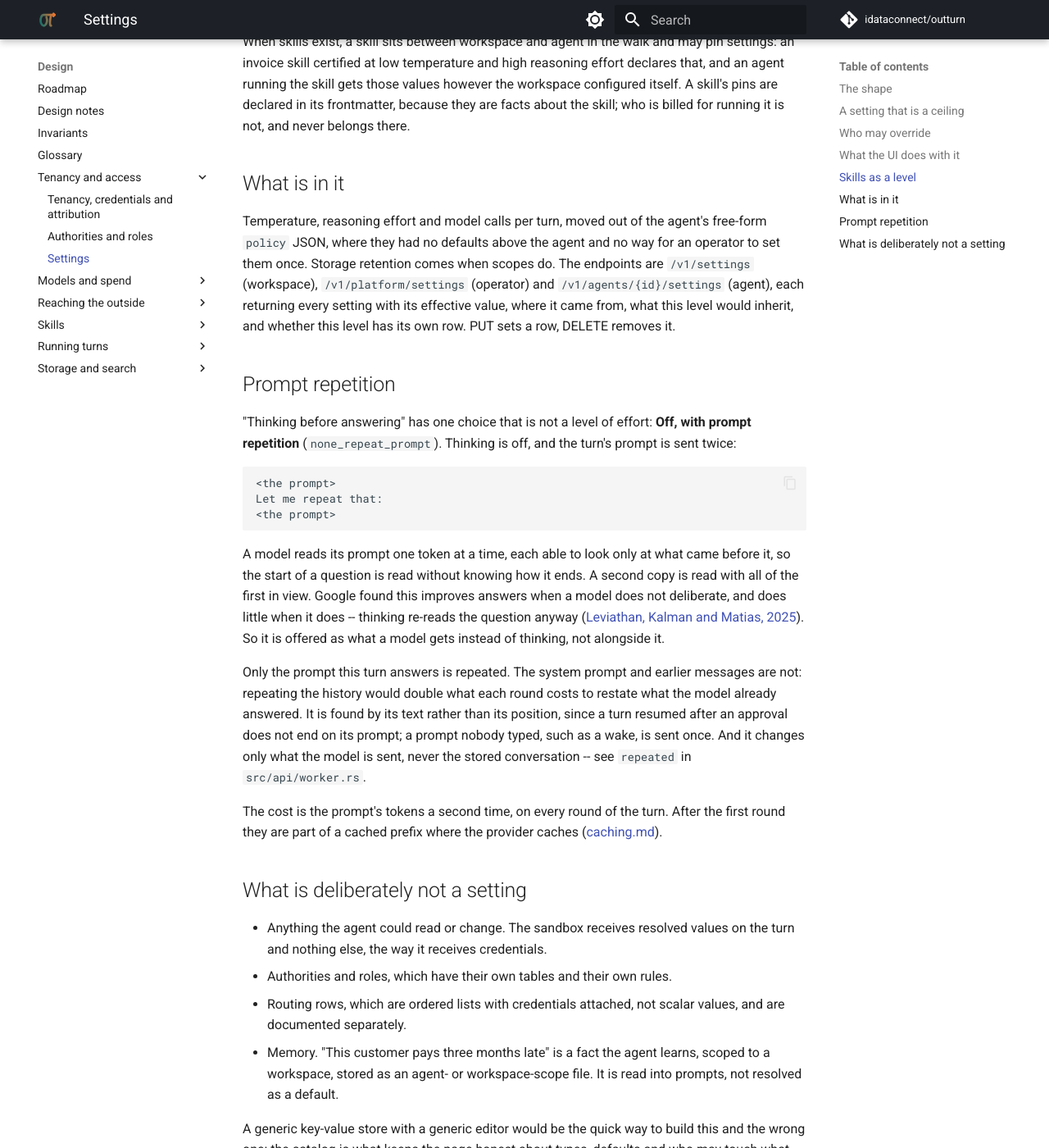
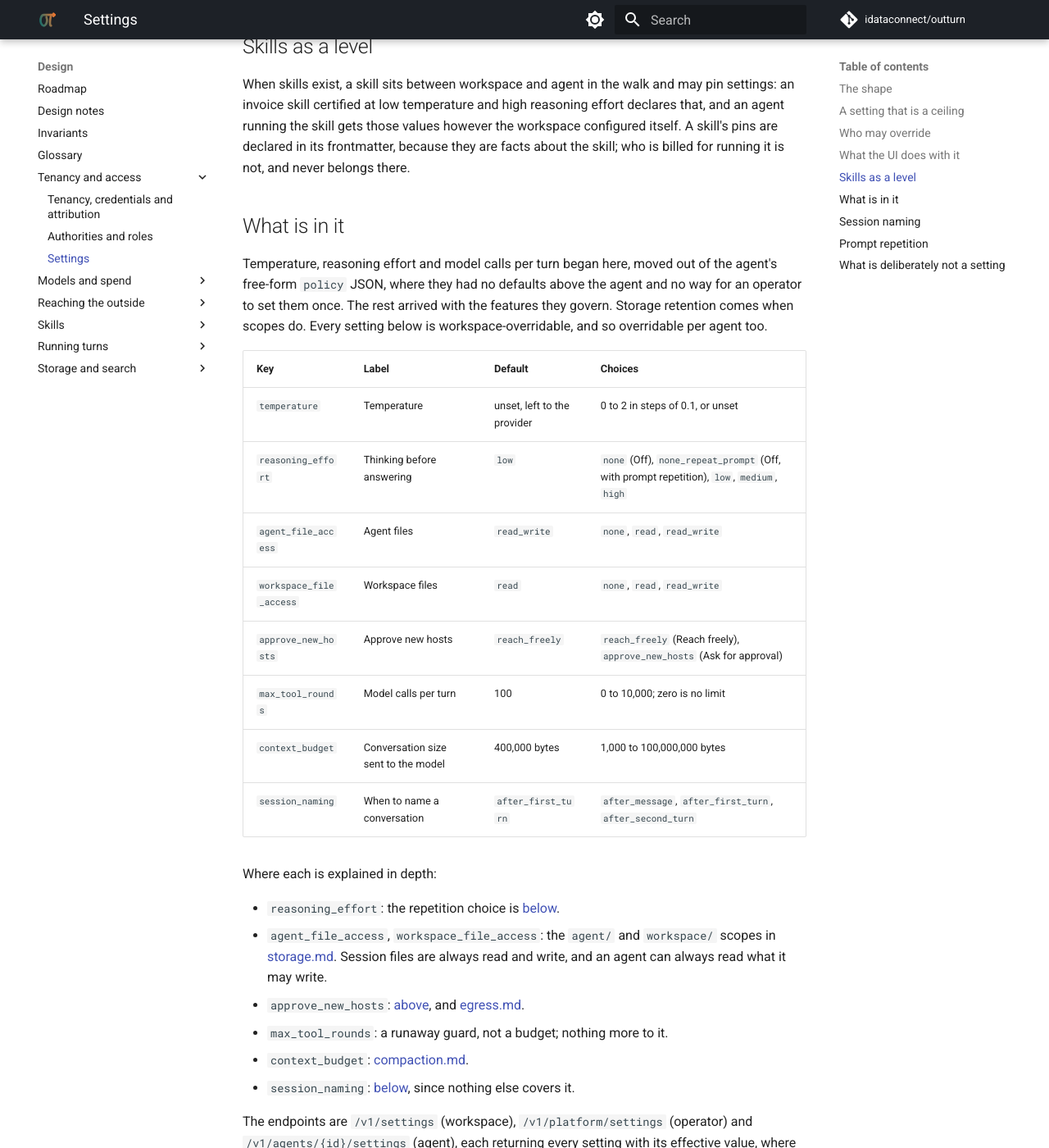
Before and after one commit to idataconnect/outturn, an MkDocs documentation site: the page built from docs/settings.md, in a window 1280 px wide and 1400 px high, scrolled down 1874 px. Shown: the whole window at 82% size. Built offline with MkDocs 1.6.1 and Material for MkDocs 9.7.7, drawn with Linux system fonts in a browser that asks for light colours; comment, search, counter and statistics services are not loaded; some of the changed text lies outside the part shown.

Commit message:
List every setting in the catalog in settings.md
The page named three settings when the catalog held eight, and
session_naming was documented nowhere. Each now has its key, label,
default and choices, with a link to the doc that explains it, and session
naming gets a section of its own.

Co-Authored-By: Claude Opus 5.5 <noreply@anthropic.com>

```diff
--- a/docs/settings.md
+++ b/docs/settings.md
@@ -3,8 +3,8 @@
 How defaults cascade from the operator to workspaces to agents, and who may
 change what. Built: the catalog is `src/api/settings/mod.rs`, the rows are
 `setting_overrides`, and the walk is `SettingsStore::resolve`, called once per
-turn in `prepare_turn`. The first three entries are temperature, reasoning
-effort and model calls per turn.
+turn in `prepare_turn`. It holds eight settings, listed under
+[What is in it](#what-is-in-it).
 
 ## The shape
 
@@ -50,7 +50,9 @@ Part of the catalog, not of the roles. Each setting is either
 *operator-only* or *workspace-overridable*, and a workspace-overridable setting may
 also be overridden per agent.
 
-- Temperature, reasoning effort, max tool rounds: workspace-overridable.
+- Every setting in the catalog today: temperature, reasoning effort, file
+  access for both scopes, new-host approval, model calls per turn, context
+  budget and session naming. All workspace-overridable.
 - Model routing: operator-only. The operator certified a workflow against a
   model and pays for it; a workspace switching models breaks both. A workspace that
   brings its own key gets model choice within what the operator has certified,
@@ -83,14 +85,59 @@ and never belongs there.
 
 ## What is in it
 
-Temperature, reasoning effort and model calls per turn, moved out of the
-agent's free-form `policy` JSON, where they had no defaults above the agent and
-no way for an operator to set them once. Storage retention comes when scopes
-do. The endpoints are `/v1/settings` (workspace), `/v1/platform/settings`
+Temperature, reasoning effort and model calls per turn began here, moved out
+of the agent's free-form `policy` JSON, where they had no defaults above the
+agent and no way for an operator to set them once. The rest arrived with the
+features they govern. Storage retention comes when scopes do. Every setting
+below is workspace-overridable, and so overridable per agent too.
+
+| Key | Label | Default | Choices |
+|---|---|---|---|
+| `temperature` | Temperature | unset, left to the provider | 0 to 2 in steps of 0.1, or unset |
+| `reasoning_effort` | Thinking before answering | `low` | `none` (Off), `none_repeat_prompt` (Off, with prompt repetition), `low`, `medium`, `high` |
+| `agent_file_access` | Agent files | `read_write` | `none`, `read`, `read_write` |
+| `workspace_file_access` | Workspace files | `read` | `none`, `read`, `read_write` |
+| `approve_new_hosts` | Approve new hosts | `reach_freely` | `reach_freely` (Reach freely), `approve_new_hosts` (Ask for approval) |
+| `max_tool_rounds` | Model calls per turn | 100 | 0 to 10,000; zero is no limit |
+| `context_budget` | Conversation size sent to the model | 400,000 bytes | 1,000 to 100,000,000 bytes |
+| `session_naming` | When to name a conversation | `after_first_turn` | `after_message`, `after_first_turn`, `after_second_turn` |
+
+Where each is explained in depth:
+
+- `reasoning_effort`: the repetition choice is [below](#prompt-repetition).
+- `agent_file_access`, `workspace_file_access`: the `agent/` and `workspace/`
+  scopes in [storage.md](storage.md). Session files are always read and
+  write, and an agent can always read what it may write.
+- `approve_new_hosts`: [above](#a-setting-that-is-a-ceiling), and
+  [egress.md](egress.md).
+- `max_tool_rounds`: a runaway guard, not a budget; nothing more to it.
+- `context_budget`: [compaction.md](compaction.md).
+- `session_naming`: [below](#session-naming), since nothing else covers it.
+
+The endpoints are `/v1/settings` (workspace), `/v1/platform/settings`
 (operator) and `/v1/agents/{id}/settings` (agent), each returning every
 setting with its effective value, where it came from, what this level would
 inherit, and whether this level has its own row. PUT sets a row, DELETE
 removes it.
+
+## Session naming
+
+A conversation nobody has titled is named by a model, as a background job
+queued when a turn finishes (`src/api/naming.rs`). The setting decides when,
+and how much of the conversation the model is shown:
+
+- **After the first message** (`after_message`): queued when the first turn
+  ends, but the namer is shown only what the person wrote. Cheapest and
+  quickest, and as vague as the opening message is.
+- **After the first reply** (`after_first_turn`, the default): queued at the
+  same point, with the reply in view, so the title says what the exchange
+  turned out to be about.
+- **After two exchanges** (`after_second_turn`): waits until the session has
+  two non-empty replies. Usually the best title, later.
+
+Either way the namer checks again before it writes, so a title a person set
+while the job waited is kept. Without a default model (`OUTTURN_DEFAULT_MODEL`)
+sessions go unnamed whatever this says.
 
 ## Prompt repetition
 
```
